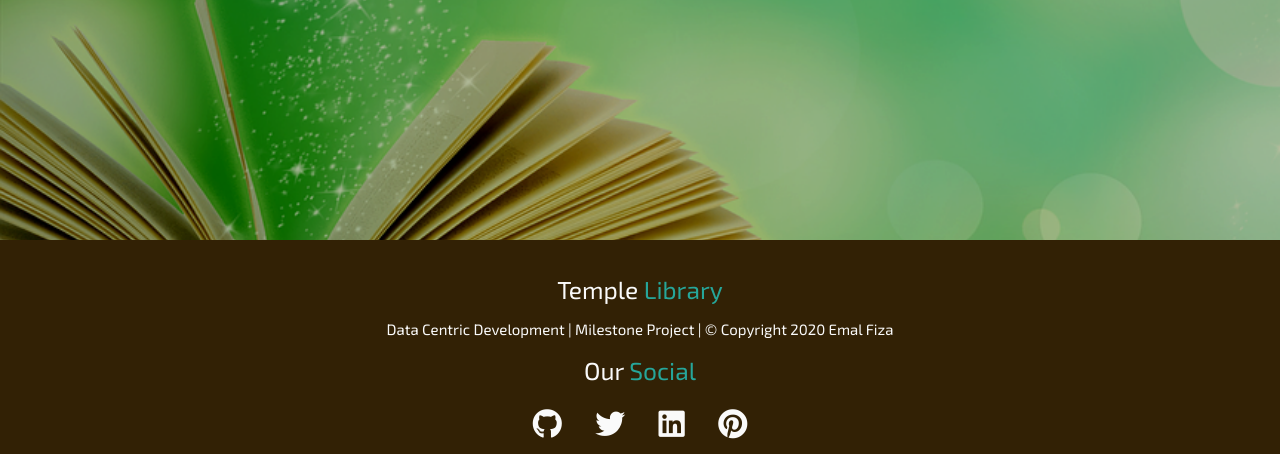
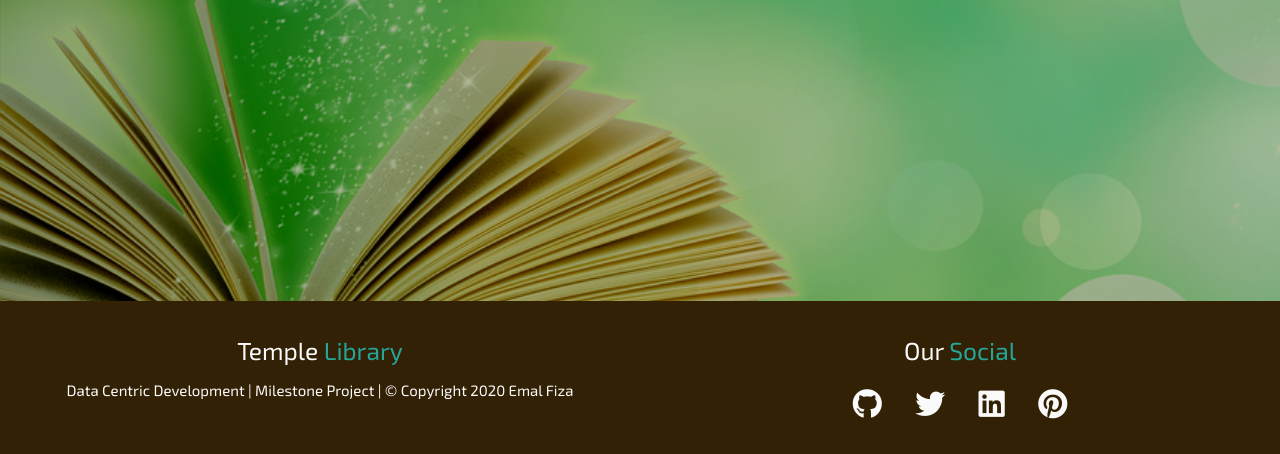
Before and after one commit to emalfiza/temple-library, a Flask app: page / in a window 1280 px wide. Shown: the part 346-800 px from the top of the page. Run offline with Flask 2, Linux system fonts and the light colour scheme; data that the repository does not hold is empty; some libraries are stand-ins or nearby versions.

Commit message:
bugs fixed

```diff
--- a/static/css/style.css
+++ b/static/css/style.css
@@ -31,13 +31,14 @@ main {
 
 /***** to make a href on the home page visually appealing *****/
 a {
-    color: #26a69a;
+    color: #322105;
 }
 
 .highlighting-about {
     color: #26a69a;
 }
 
+/***** Same background colour appllied to both navbar and footer *****/
 .grey.darken-3 {
     background-color: #322105!important;
 }
--- a/templates/base.html
+++ b/templates/base.html
@@ -49,8 +49,8 @@
 		{% block content %} {% endblock %}
 	</div>
     </main>
-
-	<footer class="container-fluid page-footer grey darken-3		<div class="row">
+<footer class="container-fluid page-footer grey darken-3">
+	<div class="row">
 		<div class="center col s12 m6">
 			<h5>Temple <span class="highlighting-footer">Library</span></h5>
 			<p>Data Centric Development | Milestone Project | &copy; Copyright 2020 Emal Fiza</p>
```
Lines whose indentation alone changed are shown as unchanged.
